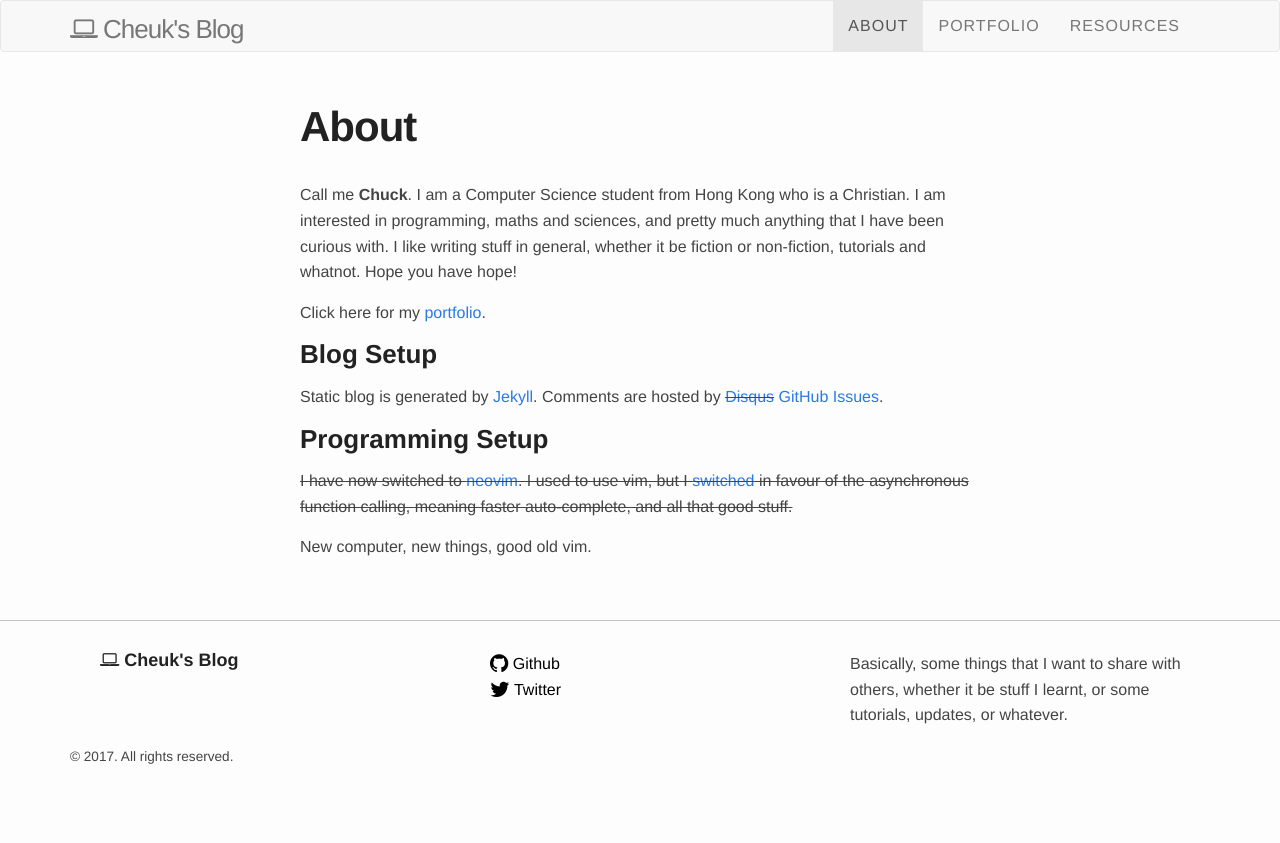
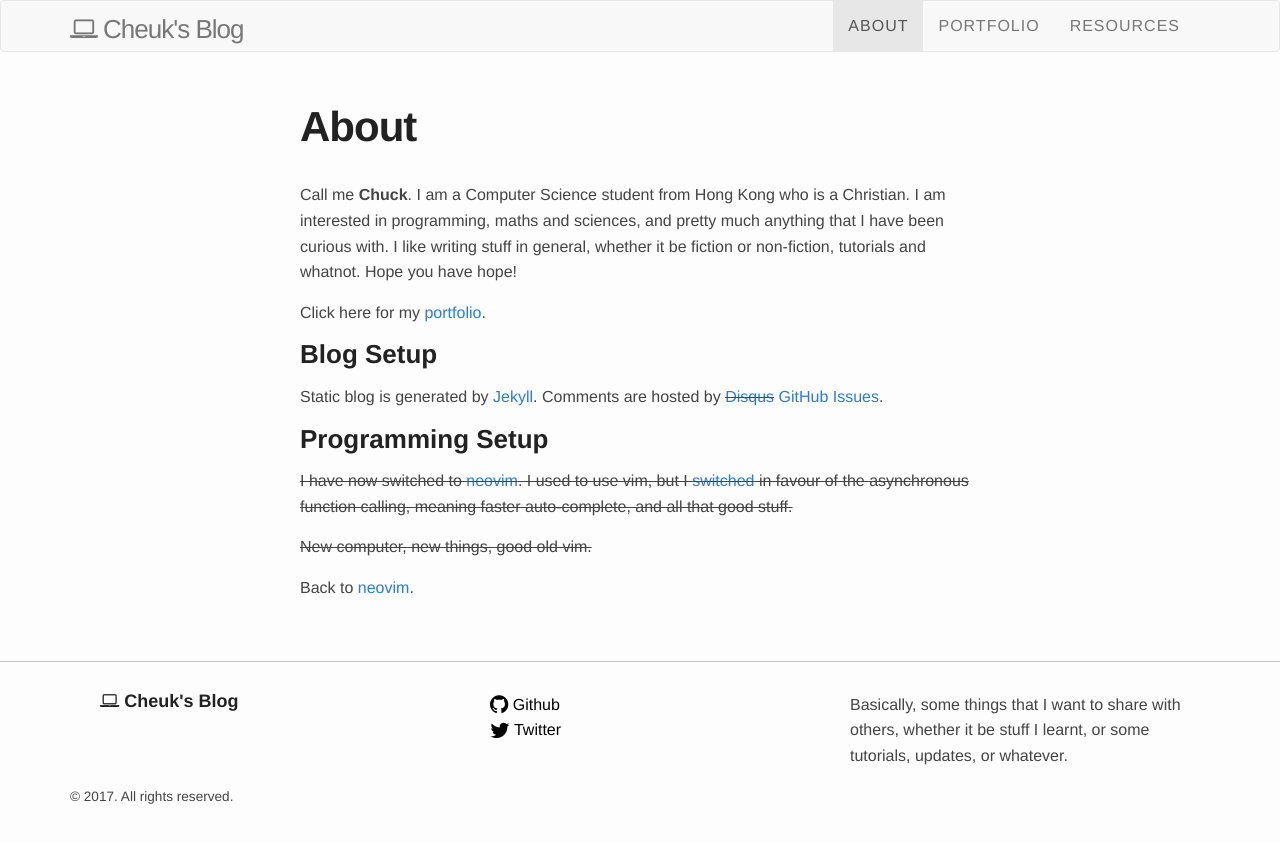
Before and after one commit to chuck-sys/personal-site, a Jekyll site: the page built from about.md, in a window 1280 px wide. Shown: the top 843 px of the page. Built offline with Jekyll 4.4.1, drawn with Linux system fonts in a browser that asks for light colours; nearby versions of some CDN libraries.

Commit message:
Updates about and security vulnerability

```diff
--- a/_config.yml
+++ b/_config.yml
@@ -30,7 +30,7 @@ kramdown:
 exclude: ['Gemfile', 'config.ru', 'Gemfile.lock', 'vendor', 'Procfile', 'Rakefile']
 
 # Ruby gems
-gems:
+plugins:
     - jekyll-sitemap
     - jemoji
     - jekyll-paginate
--- a/about.md
+++ b/about.md
@@ -25,7 +25,9 @@ Static blog is generated by [Jekyll][jekyll]. Comments are hosted by
 in favour of the asynchronous function calling, meaning faster auto-complete,
 and all that good stuff.~~
 
-New computer, new things, good old vim.
+~~New computer, new things, good old vim.~~
+
+Back to [neovim][nvim].
 
 [ghi]: https://www.github.com/cheukyin699/cheukyin699.github.io/issues
 [portfolio]: /portfolio.html
```
Also changed, not shown: Gemfile.lock.
